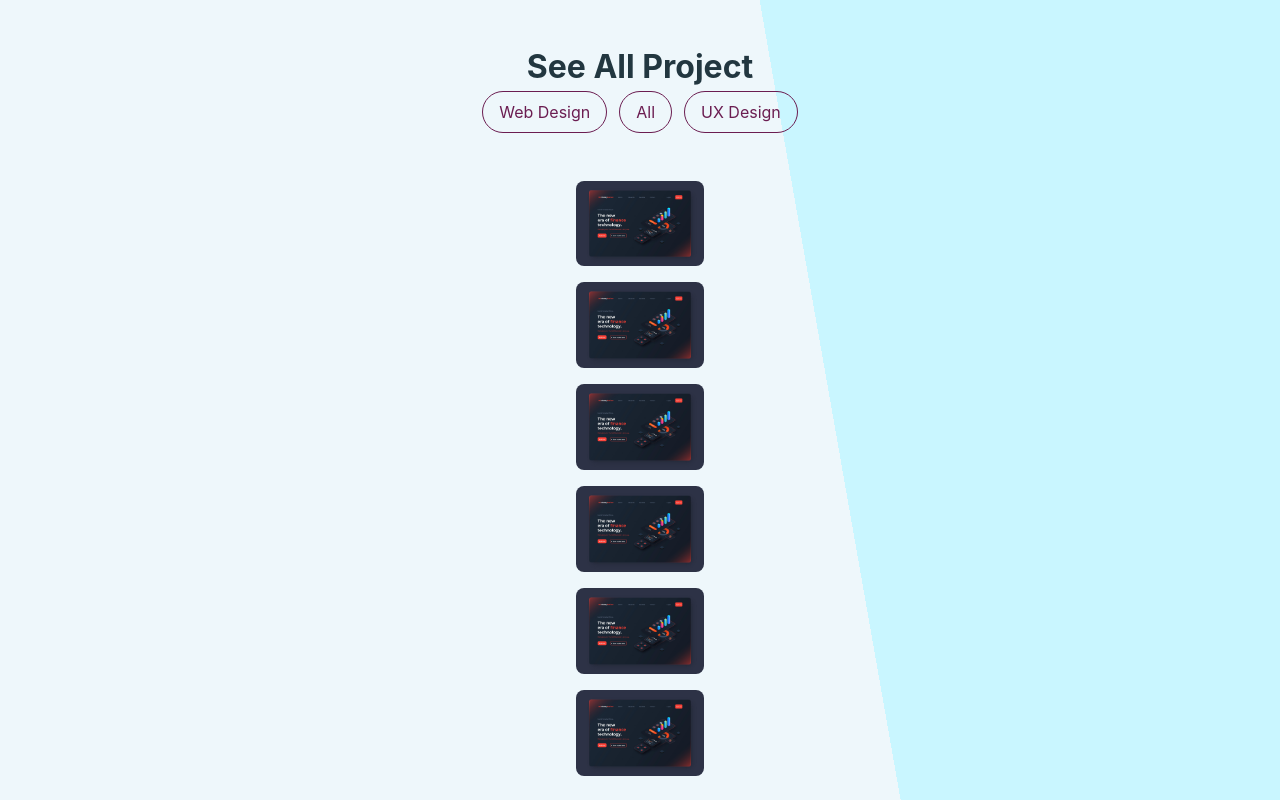
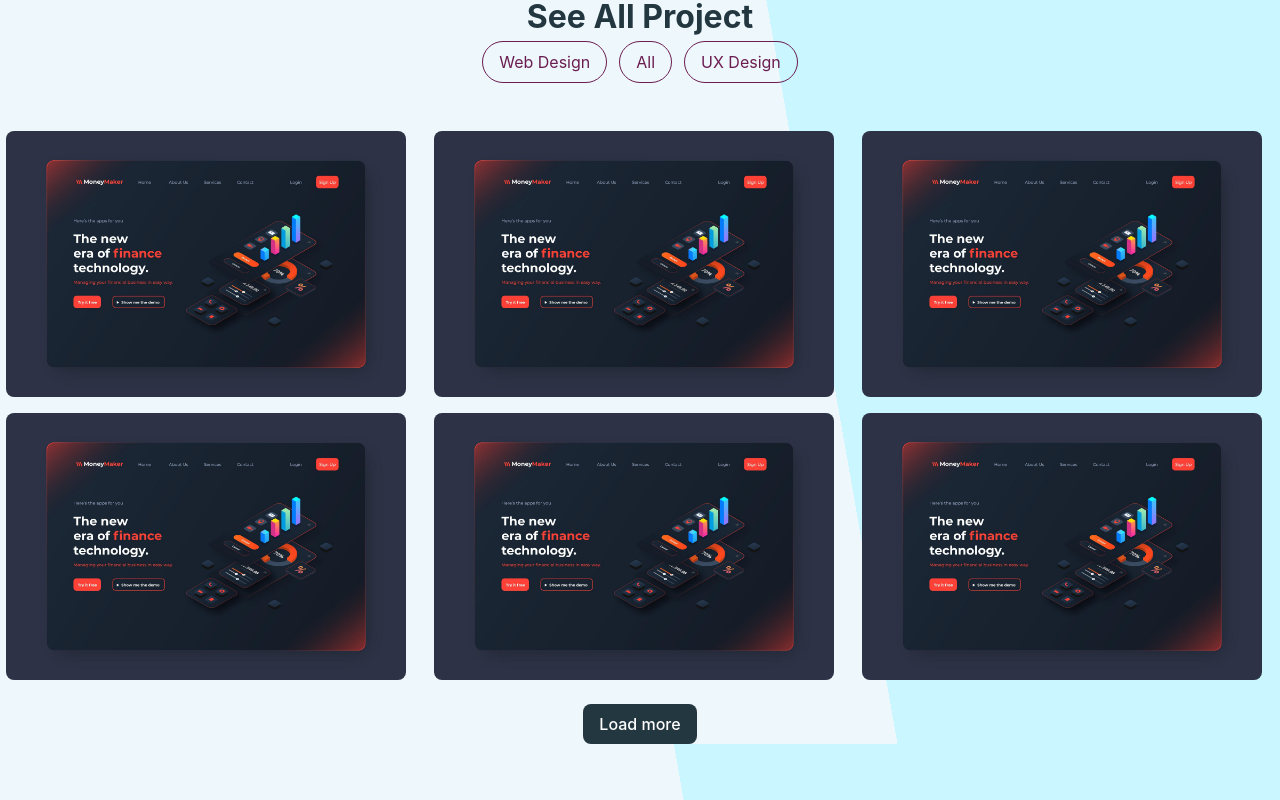
Before and after one commit to eerapheal/portfolio, a Next.js app: page / in a window 1280 px wide. Shown: the part 1280-2080 px from the top of the page. Built offline with nearby package versions, Linux system fonts and the light colour scheme.

Commit message:
flex row add for disktop

```diff
--- a/src/components/Portfolio/Portfolio.jsx
+++ b/src/components/Portfolio/Portfolio.jsx
@@ -52,7 +52,6 @@
         style={{
           backgroundImage:
             "linear-gradient(80deg, #eef7fb 0 60%,  #C9F6FF 0% 100%)",
-          paddingTop: "50px",
           minHeight: "100vh",
           width: "100%",
           flexDirection: "column",
@@ -155,7 +154,7 @@
                   </button>
                 </div>
               </div>
-              <div className="flex flex-col justify-center items-center gap-4 flex-wrap mt-12">
+              <div className="flex flex-col md:flex-row justify-center items-center gap-4 flex-wrap mt-12">
                 {portfolios?.slice(0, nextItems)?.map((portfolio, index) => (
                   <div
                     key={index}
```
